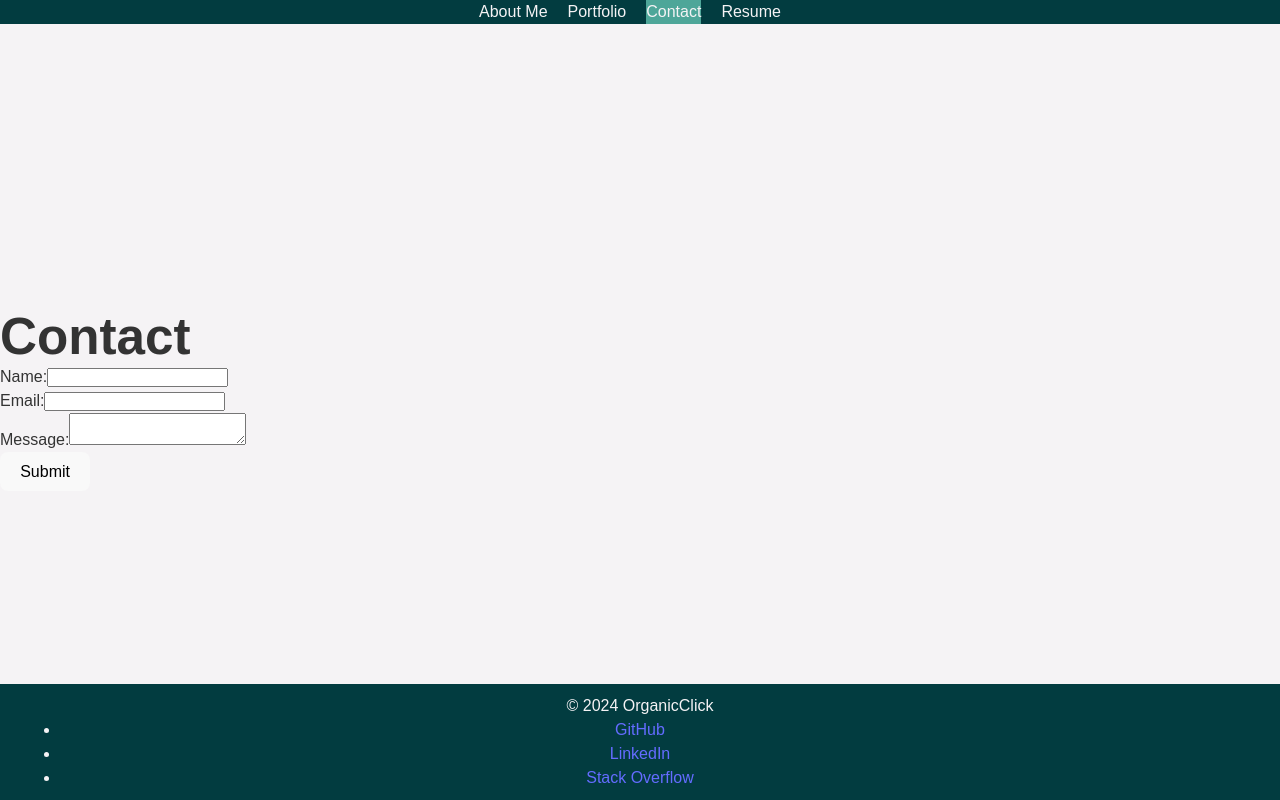
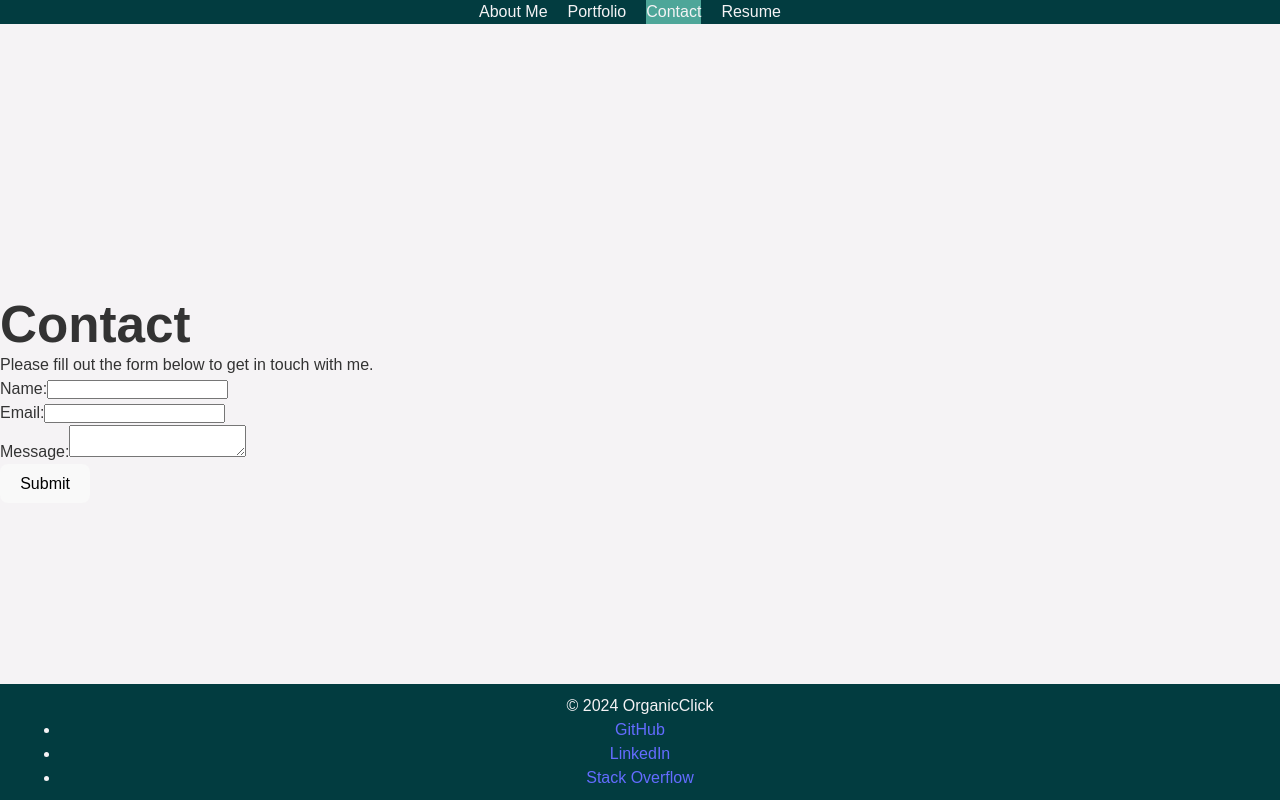
Before and after one commit to OrganicClick/react-portfolio-react-challenge, a React (Vite) app: page / in a window 1280 px wide. Both pictures are taken after a click on the item "Contact". Built offline with nearby package versions, Linux system fonts and the light colour scheme.

Commit message:
Added a small bit of user instruction to the Contact.jsx page

```diff
--- a/src/pages/Contact.jsx
+++ b/src/pages/Contact.jsx
@@ -47,6 +47,7 @@ const Contact = () => {
     return (
         <div className='contact-container'>
             <h1 className='contact-title'>Contact</h1>
+            <p>Please fill out the form below to get in touch with me.</p> {/* User instruction */}
             <div className='contact-form'>
                 <form onSubmit={handleSubmit}>
                     <div className='form-group'>
```
